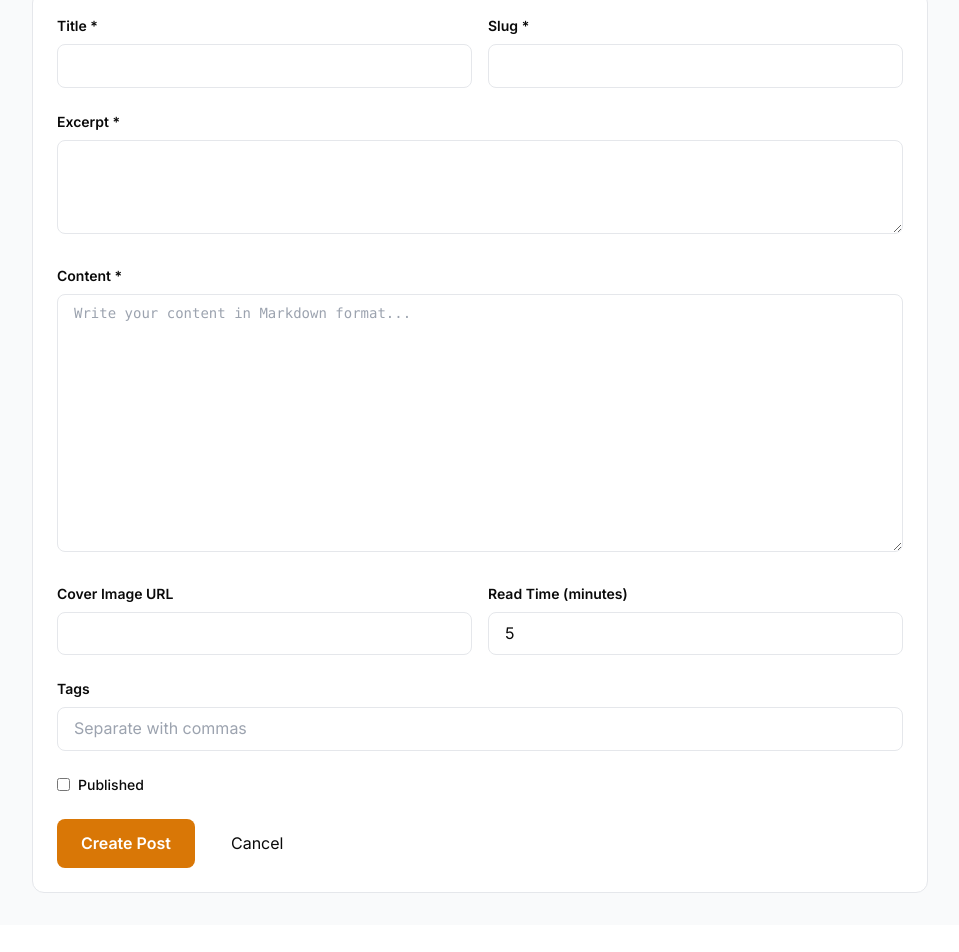
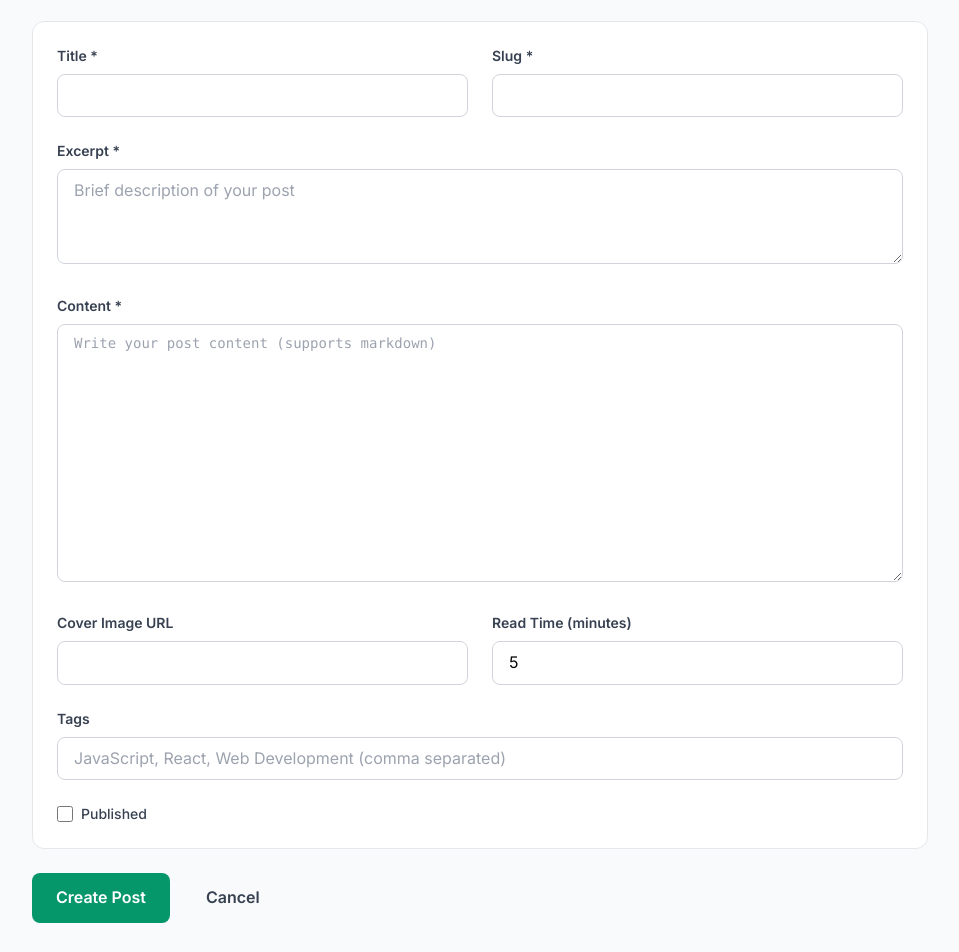
Before and after one commit to Devendrasql/devendra_prolocal, a Next.js app in the folder portfolio-backend/: page /admin/blog/new in a window 1280 px wide. Shown: the part 166-1118 px from the top of the page, without its empty margins (160-1119 px from the left). Before the commit the page ends 1091 px from the top, so only its background shows below. Built offline with nearby package versions, Linux system fonts and the light colour scheme; no server answers; sample sign-in values are in the browser's storage.

Commit message:
Updated page.tsx

```diff
--- a/portfolio-backend/app/admin/blog/new/page.tsx
+++ b/portfolio-backend/app/admin/blog/new/page.tsx
@@ -2,86 +2,193 @@
 
 import { useState } from "react";
 import { useRouter } from "next/navigation";
+import { adminFetch } from "@/lib/admin-api";
 
 export default function NewBlogPostPage() {
   const router = useRouter();
+  const [loading, setLoading] = useState(false);
   const [formData, setFormData] = useState({
     title: "",
     slug: "",
     excerpt: "",
     content: "",
-    cover_image: "",
+    coverImage: "",
     tags: "",
     published: false,
-    read_time: 5,
+    readTime: 5,
   });
 
   const handleSubmit = async (e: React.FormEvent) => {
     e.preventDefault();
+    setLoading(true);
+
+    try {
       const payload = {
         ...formData,
         tags: formData.tags.split(",").map((t) => t.trim()).filter(Boolean),
       };
-    await fetch("/api/blog", {
+
+      const res = await adminFetch("/api/blog", {
         method: "POST",
-      headers: { "Content-Type": "application/json" },
         body: JSON.stringify(payload),
       });
+
+      if (res.ok) {
         router.push("/admin/blog");
+      } else {
+        alert("Failed to create blog post");
+      }
+    } catch (error) {
+      alert("Error creating blog post");
+    } finally {
+      setLoading(false);
+    }
   };
 
-  const generateSlug = (title: string) => title.toLowerCase().replace(/[^a-z0-9]+/g, "-").replace(/(^-|-$)/g, "");
+  const generateSlug = (title: string) =>
+    title
+      .toLowerCase()
+      .replace(/[^a-z0-9]+/g, "-")
+      .replace(/(^-|-$)/g, "");
 
   return (
     <div className="max-w-4xl mx-auto space-y-6">
+      <div>
         <h1 className="text-3xl font-bold">Create Blog Post</h1>
+        <p className="text-gray-600 mt-1">Share your thoughts and insights</p>
+      </div>
 
-      <form onSubmit={handleSubmit} className="bg-white rounded-xl border p-6 space-y-6">
-        <div className="grid md:grid-cols-2 gap-4">
+      <form onSubmit={handleSubmit} className="space-y-6">
+        <div className="bg-white rounded-xl border border-gray-200 p-6 space-y-6">
+          <div className="grid md:grid-cols-2 gap-6">
             <div>
-            <label className="block text-sm font-semibold mb-2">Title *</label>
-            <input type="text" required value={formData.title} onChange={(e) => setFormData({ ...formData, title: e.target.value, slug: generateSlug(e.target.value) })} className="w-full px-4 py-2 border rounded-lg" />
+              <label className="block text-sm font-semibold text-gray-700 mb-2">
+                Title *
+              </label>
+              <input
+                type="text"
+                required
+                value={formData.title}
+                onChange={(e) =>
+                  setFormData({
+                    ...formData,
+                    title: e.target.value,
+                    slug: generateSlug(e.target.value),
+                  })
+                }
+                className="w-full px-4 py-2 border border-gray-300 rounded-lg focus:ring-2 focus:ring-emerald-500 focus:border-transparent"
+              />
             </div>
             <div>
-            <label className="block text-sm font-semibold mb-2">Slug *</label>
-            <input type="text" required value={formData.slug} onChange={(e) => setFormData({ ...formData, slug: e.target.value })} className="w-full px-4 py-2 border rounded-lg" />
+              <label className="block text-sm font-semibold text-gray-700 mb-2">
+                Slug *
+              </label>
+              <input
+                type="text"
+                required
+                value={formData.slug}
+                onChange={(e) => setFormData({ ...formData, slug: e.target.value })}
+                className="w-full px-4 py-2 border border-gray-300 rounded-lg focus:ring-2 focus:ring-emerald-500 focus:border-transparent"
+              />
             </div>
           </div>
 
           <div>
-          <label className="block text-sm font-semibold mb-2">Excerpt *</label>
-          <textarea required rows={3} value={formData.excerpt} onChange={(e) => setFormData({ ...formData, excerpt: e.target.value })} className="w-full px-4 py-2 border rounded-lg" />
+            <label className="block text-sm font-semibold text-gray-700 mb-2">
+              Excerpt *
+            </label>
+            <textarea
+              required
+              rows={3}
+              value={formData.excerpt}
+              onChange={(e) => setFormData({ ...formData, excerpt: e.target.value })}
+              className="w-full px-4 py-2 border border-gray-300 rounded-lg focus:ring-2 focus:ring-emerald-500 focus:border-transparent"
+              placeholder="Brief description of your post"
+            />
           </div>
 
           <div>
-          <label className="block text-sm font-semibold mb-2">Content *</label>
-          <textarea required rows={12} value={formData.content} onChange={(e) => setFormData({ ...formData, content: e.target.value })} className="w-full px-4 py-2 border rounded-lg font-mono text-sm" placeholder="Write your content in Markdown format..." />
+            <label className="block text-sm font-semibold text-gray-700 mb-2">
+              Content *
+            </label>
+            <textarea
+              required
+              rows={12}
+              value={formData.content}
+              onChange={(e) => setFormData({ ...formData, content: e.target.value })}
+              className="w-full px-4 py-2 border border-gray-300 rounded-lg focus:ring-2 focus:ring-emerald-500 focus:border-transparent font-mono text-sm"
+              placeholder="Write your post content (supports markdown)"
+            />
           </div>
 
-        <div className="grid md:grid-cols-2 gap-4">
+          <div className="grid md:grid-cols-2 gap-6">
             <div>
-            <label className="block text-sm font-semibold mb-2">Cover Image URL</label>
-            <input type="url" value={formData.cover_image} onChange={(e) => setFormData({ ...formData, cover_image: e.target.value })} className="w-full px-4 py-2 border rounded-lg" />
+              <label className="block text-sm font-semibold text-gray-700 mb-2">
+                Cover Image URL
+              </label>
+              <input
+                type="url"
+                value={formData.coverImage}
+                onChange={(e) => setFormData({ ...formData, coverImage: e.target.value })}
+                className="w-full px-4 py-2 border border-gray-300 rounded-lg focus:ring-2 focus:ring-emerald-500 focus:border-transparent"
+              />
             </div>
             <div>
-            <label className="block text-sm font-semibold mb-2">Read Time (minutes)</label>
-            <input type="number" value={formData.read_time} onChange={(e) => setFormData({ ...formData, read_time: parseInt(e.target.value) })} className="w-full px-4 py-2 border rounded-lg" />
+              <label className="block text-sm font-semibold text-gray-700 mb-2">
+                Read Time (minutes)
+              </label>
+              <input
+                type="number"
+                min="1"
+                value={formData.readTime}
+                onChange={(e) =>
+                  setFormData({ ...formData, readTime: parseInt(e.target.value) || 5 })
+                }
+                className="w-full px-4 py-2 border border-gray-300 rounded-lg focus:ring-2 focus:ring-emerald-500 focus:border-transparent"
+              />
             </div>
           </div>
 
           <div>
-          <label className="block text-sm font-semibold mb-2">Tags</label>
-          <input type="text" placeholder="Separate with commas" value={formData.tags} onChange={(e) => setFormData({ ...formData, tags: e.target.value })} className="w-full px-4 py-2 border rounded-lg" />
+            <label className="block text-sm font-semibold text-gray-700 mb-2">Tags</label>
+            <input
+              type="text"
+              placeholder="JavaScript, React, Web Development (comma separated)"
+              value={formData.tags}
+              onChange={(e) => setFormData({ ...formData, tags: e.target.value })}
+              className="w-full px-4 py-2 border border-gray-300 rounded-lg focus:ring-2 focus:ring-emerald-500 focus:border-transparent"
+            />
           </div>
 
-        <label className="flex items-center gap-2">
-          <input type="checkbox" checked={formData.published} onChange={(e) => setFormData({ ...formData, published: e.target.checked })} />
-          <span className="text-sm font-medium">Published</span>
+          <div className="flex items-center gap-2">
+            <input
+              type="checkbox"
+              id="published"
+              checked={formData.published}
+              onChange={(e) => setFormData({ ...formData, published: e.target.checked })}
+              className="w-4 h-4 text-emerald-600 rounded focus:ring-emerald-500"
+            />
+            <label htmlFor="published" className="text-sm font-medium text-gray-700 cursor-pointer">
+              Published
             </label>
+          </div>
+        </div>
 
-        <div className="flex gap-3">
-          <button type="submit" className="px-6 py-3 bg-amber-600 text-white font-semibold rounded-lg">Create Post</button>
-          <button type="button" onClick={() => router.back()} className="px-6 py-3 border rounded-lg">Cancel</button>
+        <div className="flex items-center gap-3">
+          <button
+            type="submit"
+            disabled={loading}
+            className="px-6 py-3 bg-emerald-600 text-white font-semibold rounded-lg hover:bg-emerald-700 disabled:opacity-50 disabled:cursor-not-allowed transition-colors"
+          >
+            {loading ? "Creating..." : "Create Post"}
+          </button>
+          <button
+            type="button"
+            onClick={() => router.back()}
+            className="px-6 py-3 border border-gray-300 text-gray-700 font-semibold rounded-lg hover:bg-gray-50 transition-colors"
+          >
+            Cancel
+          </button>
         </div>
       </form>
     </div>
--- a/portfolio-backend/app/admin/case-studies/new/page.tsx
+++ b/portfolio-backend/app/admin/case-studies/new/page.tsx
@@ -2,6 +2,7 @@
 
 import { useState } from "react";
 import { useRouter } from "next/navigation";
+import { adminFetch } from "@/lib/admin-api";
 
 export default function NewCaseStudyPage() {
   const router = useRouter();
@@ -16,7 +17,7 @@ export default function NewCaseStudyPage() {
     challenge: "",
     solution: "",
     impact: "",
-    image_url: "",
+    imageUrl: "",
     tags: "",
     featured: false,
     published: false,
@@ -32,9 +33,8 @@ export default function NewCaseStudyPage() {
         tags: formData.tags.split(",").map((t) => t.trim()).filter(Boolean),
       };
 
-      const res = await fetch("/api/case-studies", {
+      const res = await adminFetch("/api/case-studies", {
         method: "POST",
-        headers: { "Content-Type": "application/json" },
         body: JSON.stringify(payload),
       });
 
@@ -145,8 +145,8 @@ export default function NewCaseStudyPage() {
               </label>
               <input
                 type="url"
-                value={formData.image_url}
-                onChange={(e) => setFormData({ ...formData, image_url: e.target.value })}
+                value={formData.imageUrl}
+                onChange={(e) => setFormData({ ...formData, imageUrl: e.target.value })}
                 className="w-full px-4 py-2 border border-gray-300 rounded-lg focus:ring-2 focus:ring-emerald-500 focus:border-transparent"
               />
             </div>
--- a/portfolio-backend/app/admin/testimonials/page.tsx
+++ b/portfolio-backend/app/admin/testimonials/page.tsx
@@ -1,6 +1,7 @@
 "use client";
 
 import { useEffect, useState } from "react";
+import { adminFetch } from "@/lib/admin-api";
 
 type Testimonial = {
   id: string;
@@ -21,7 +22,7 @@ export default function TestimonialsAdminPage() {
     role: "",
     company: "",
     content: "",
-    avatar_url: "",
+    avatarUrl: "",
     rating: 5,
     featured: false,
   });
@@ -41,20 +42,41 @@ export default function TestimonialsAdminPage() {
 
   const handleSubmit = async (e: React.FormEvent) => {
     e.preventDefault();
-    await fetch("/api/testimonials", {
+
+    try {
+      const res = await adminFetch("/api/testimonials", {
         method: "POST",
-      headers: { "Content-Type": "application/json" },
         body: JSON.stringify(formData),
       });
+
+      if (res.ok) {
         setShowForm(false);
-    setFormData({ name: "", role: "", company: "", content: "", avatar_url: "", rating: 5, featured: false });
+        setFormData({ name: "", role: "", company: "", content: "", avatarUrl: "", rating: 5, featured: false });
         fetchTestimonials();
+      } else {
+        alert("Failed to create testimonial");
+      }
+    } catch (error) {
+      alert("Error creating testimonial");
+    }
   };
 
   const handleDelete = async (id: string) => {
     if (!confirm("Delete this testimonial?")) return;
-    await fetch(`/api/testimonials/${id}`, { method: "DELETE" });
+
+    try {
+      const res = await adminFetch(`/api/testimonials/${id}`, {
+        method: "DELETE",
+      });
+
+      if (res.ok) {
         fetchTestimonials();
+      } else {
+        alert("Failed to delete testimonial");
+      }
+    } catch (error) {
+      alert("Error deleting testimonial");
+    }
   };
 
   if (loading) {
@@ -82,7 +104,7 @@ export default function TestimonialsAdminPage() {
             <input type="text" placeholder="Name" required value={formData.name} onChange={(e) => setFormData({ ...formData, name: e.target.value })} className="px-4 py-2 border rounded-lg" />
             <input type="text" placeholder="Role" required value={formData.role} onChange={(e) => setFormData({ ...formData, role: e.target.value })} className="px-4 py-2 border rounded-lg" />
             <input type="text" placeholder="Company" required value={formData.company} onChange={(e) => setFormData({ ...formData, company: e.target.value })} className="px-4 py-2 border rounded-lg" />
-            <input type="url" placeholder="Avatar URL" value={formData.avatar_url} onChange={(e) => setFormData({ ...formData, avatar_url: e.target.value })} className="px-4 py-2 border rounded-lg" />
+            <input type="url" placeholder="Avatar URL" value={formData.avatarUrl} onChange={(e) => setFormData({ ...formData, avatarUrl: e.target.value })} className="px-4 py-2 border rounded-lg" />
           </div>
           <textarea placeholder="Testimonial content" required rows={4} value={formData.content} onChange={(e) => setFormData({ ...formData, content: e.target.value })} className="w-full px-4 py-2 border rounded-lg" />
           <div className="flex gap-4">
```
Also changed, not shown: portfolio-backend/app/admin/blog/page.tsx (+15 -2 lines), portfolio-backend/app/admin/case-studies/page.tsx (+10 -2 lines). Lines whose indentation alone changed are shown as unchanged.
